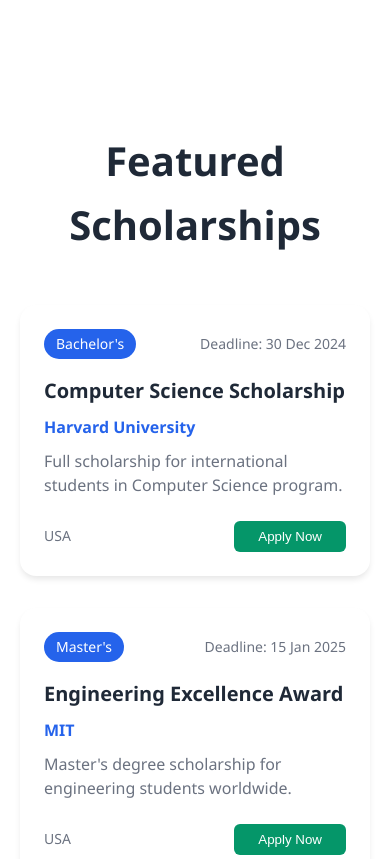
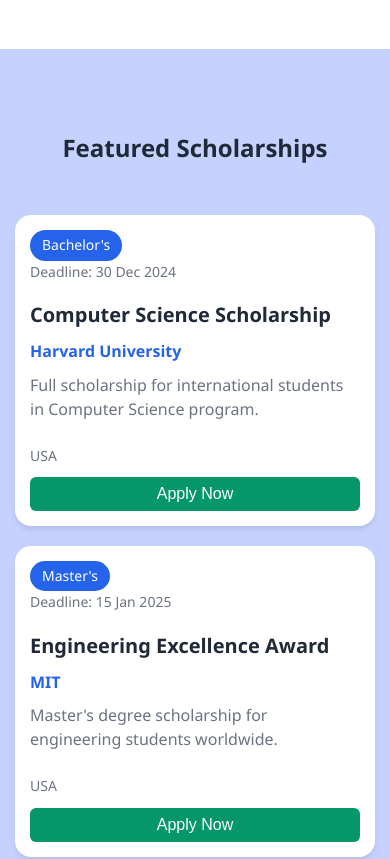
Before and after one commit to HaniBasha3270/Fursati, a plain HTML site: page index.html in a window 390 px wide. Shown: the part 880-1739 px from the top of the page. Drawn offline with Linux system fonts and the light colour scheme.

Commit message:
Fursati-websait

```diff
--- a/style.css
+++ b/style.css
@@ -19,6 +19,7 @@ body {
     font-family: 'Segoe UI', Tahoma, Geneva, Verdana, sans-serif;
     line-height: 1.6;
     color: var(--text-dark);
+    background-color: #c5d2ff;
 
 
 }
@@ -174,6 +175,7 @@ body {
 .btn-secondary:hover {
     background: var(--white);
     color: var(--text-dark);
+
 }
 
 .hero-image img {
@@ -366,14 +368,69 @@ body {
     padding-top: 15px;
 }
 
-/* ====== Responsive ====== */
-@media (max-width: 768px) {
+/* 🌐 Responsive Design */
+@media (max-width: 992px) {
+  .opportunities-grid {
+    grid-template-columns: 1fr 1fr;
+    gap: 20px;
+  }
+
   .footer-content {
     flex-direction: column;
-        align-items: center;
+    text-align: center;
+  }
+
+  .footer-section {
+    margin-bottom: 20px;
+  }
+
+  .cta-content h2 {
+    font-size: 1.6rem;
+  }
+}
+
+@media (max-width: 600px) {
+  .container {
+    padding: 0 15px;
+  }
+
+  h2.section-title {
+    font-size: 1.5rem;
   }
 
   .opportunities-grid {
     grid-template-columns: 1fr;
   }
+
+  .opportunity-card {
+    padding: 15px;
   }
+
+  .card-header, .card-footer {
+    flex-direction: column;
+    align-items: flex-start;
+  }
+
+  .card-footer {
+    gap: 10px;
+  }
+
+  .apply-btn, .btn-primary {
+    width: 100%;
+    text-align: center;
+    font-size: 1rem;
+  }
+
+  footer .footer-content {
+    flex-direction: column;
+    align-items: center;
+  }
+
+  footer .footer-section h4 {
+    margin-top: 15px;
+  }
+
+  .footer-bottom p {
+    font-size: 0.9rem;
+  }
+}
```
Lines whose indentation alone changed are shown as unchanged.
